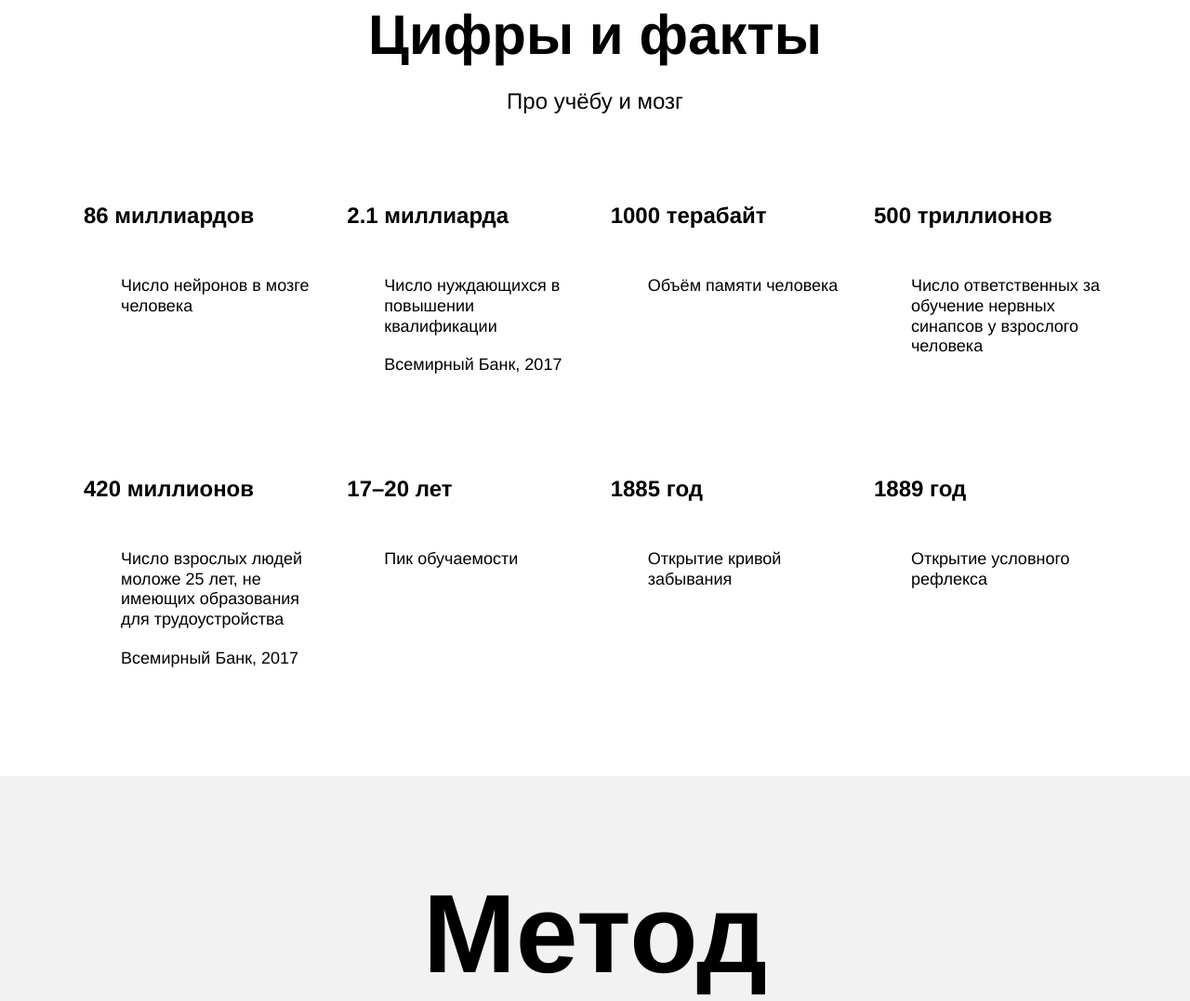
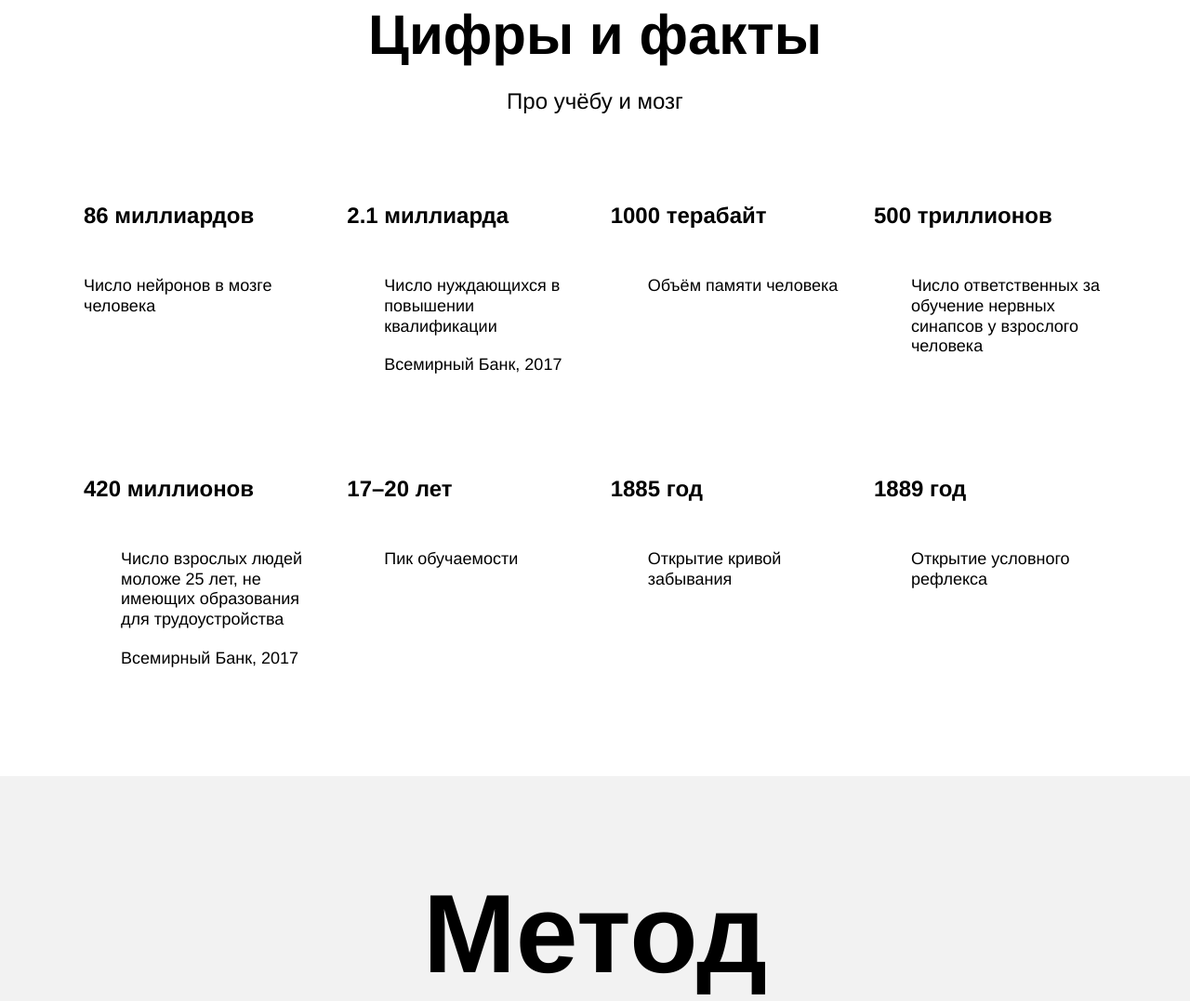
Before and after one commit to burlake/how-to-learn-project, a plain HTML site: page index.html in a window 1280 px wide. Shown: the part 1449-2526 px from the top of the page at 93% size. Drawn offline with Linux system fonts and the light colour scheme.

Commit message:
class="table__text"

```diff
--- a/index.html
+++ b/index.html
@@ -34,8 +34,8 @@
         <div class="table">
           <div class="table__cell">
             <h4 class="table__heading">86 миллиардов</h4>
-            <ul>
-              <li class="table__text">Число нейронов в мозге человека</li>
+            <ul class="table__text">
+              <li>Число нейронов в мозге человека</li>
             </ul>
           </div>
 
```
